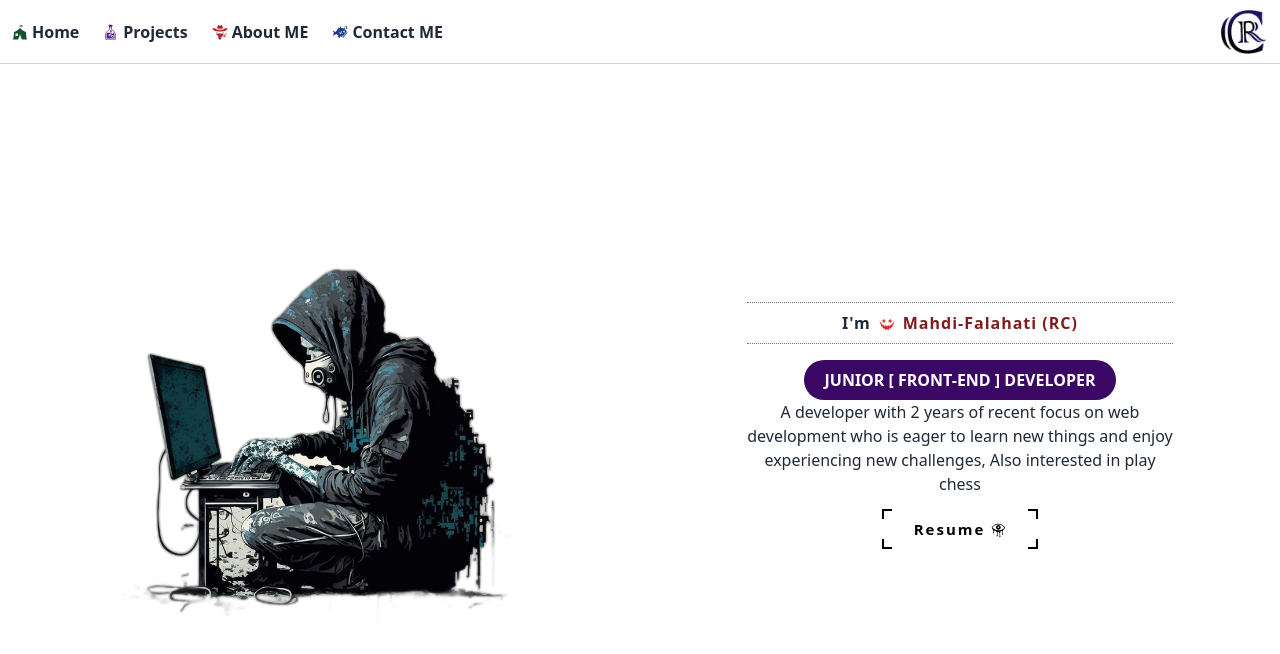
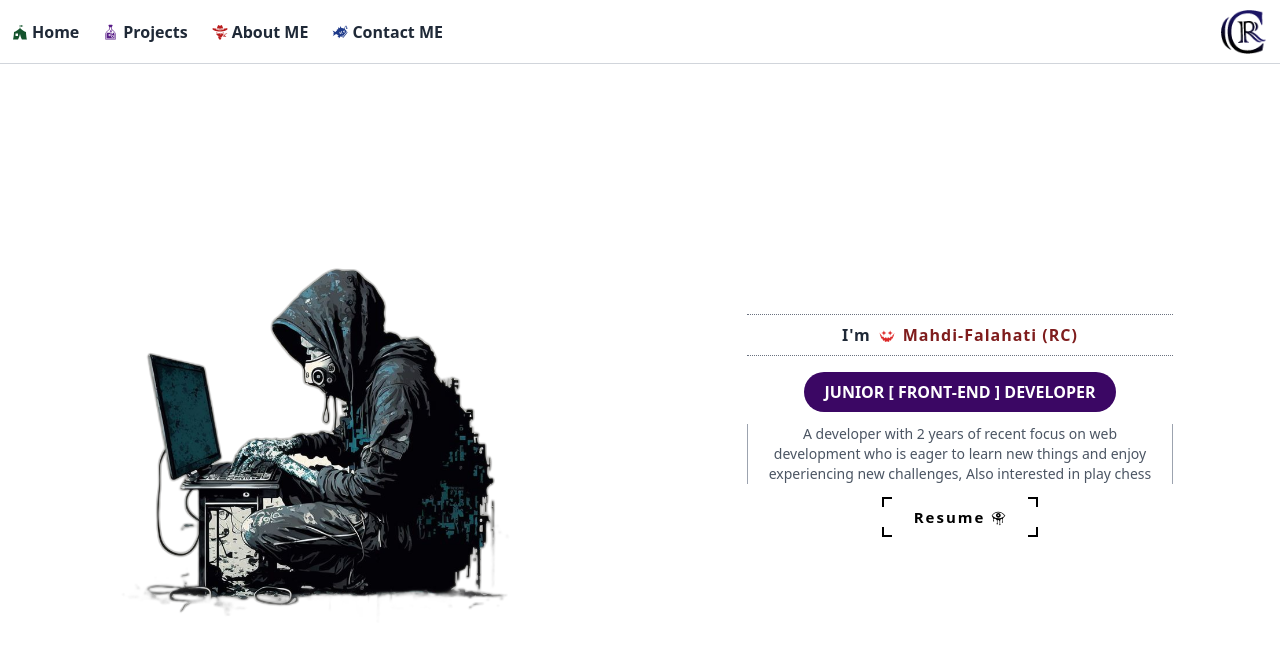
Before and after one commit to Mahdi-Falahati/personalWebsite, a React (Vite) app: page / in a window 1280 px wide. Shown: the top 654 px of the page. Built offline with nearby package versions, Linux system fonts and the light colour scheme.

Commit message:
add some style

```diff
--- a/src/Components/MainContent.jsx
+++ b/src/Components/MainContent.jsx
@@ -29,7 +29,7 @@ export default function MainContent() {
         >
           JUNIOR [ FRONT-END ] DEVELOPER
         </p>
-        <p className="text-center font-medium">
+        <p className="mt-3 px-3 border-x border-gray-400 text-center font-medium text-gray-600 text-sm">
           A developer with 2 years of recent focus on web development who is
           eager to learn new things and enjoy experiencing new challenges, Also
           interested in play chess
```
